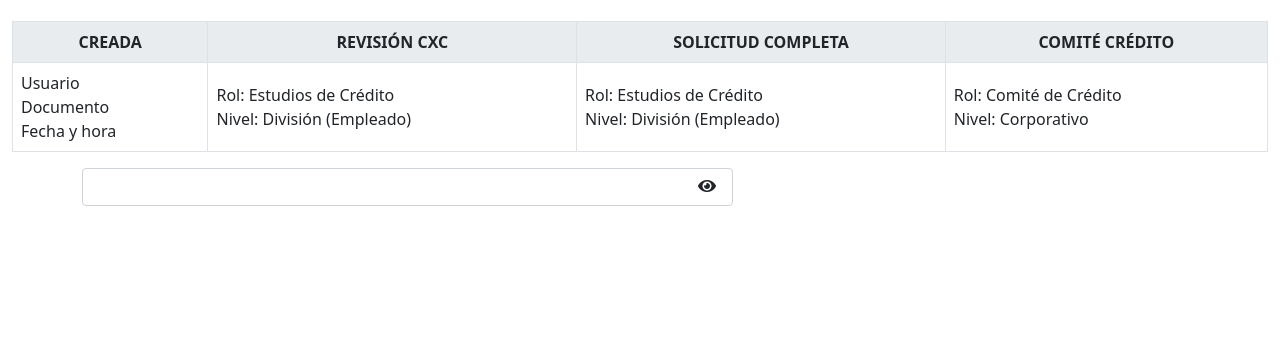
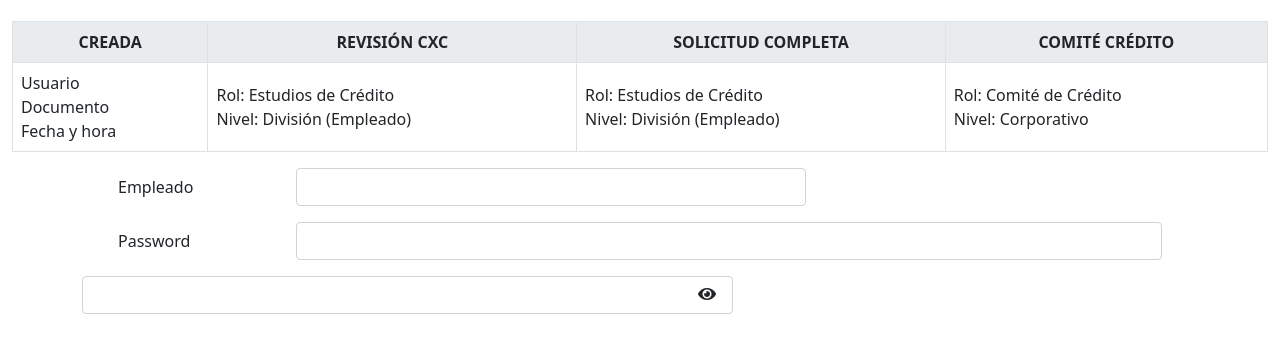
Before and after one commit to samuelrqa/page-waisa, a plain HTML site: page solicitud.html in a window 1280 px wide. Shown: the part 225-578 px from the top of the page. Drawn offline with nearby package versions, Linux system fonts and the light colour scheme.

Commit message:
building form

```diff
--- a/solicitud.html
+++ b/solicitud.html
@@ -67,7 +67,7 @@
             <div class="row">
                 <h4 class="text-center mb-4 mt-5 mt-md-4">Estado de la solicitud</h4>
                 <div class="col">
-                    <div class="m-0">
+                    <div class="m-0 overflow-scroll">
                         <table class="table table-responsive table-bordered" id="loan-state">
                             <thead>
                                 <th scope="col">Creada</th>
@@ -105,6 +105,25 @@
             <div class="row">
 
 
+                <form class="px-5">
+                    <div class="row mb-3">
+                        <label for="empleado" class="col-sm-2 col-form-label">Empleado</label>
+                        <div class="col-sm-10 col-lg-6">
+                            <input type="email" class="form-control" id="empleado">
+                        </div>
+                    </div>
+
+                    <div class="row mb-3">
+                        <label for="inputPassword3" class="col-sm-2 col-form-label">Password</label>
+                        <div class="col-sm-10">
+                            <input type="password" class="form-control" id="inputPassword3">
+                        </div>
+                    </div>
+
+
+                </form>
+
+
                 <div class="form-row">
                     <div class="form-group col-7 input-container right-icon">
                         <div class="form-group-input">
```
